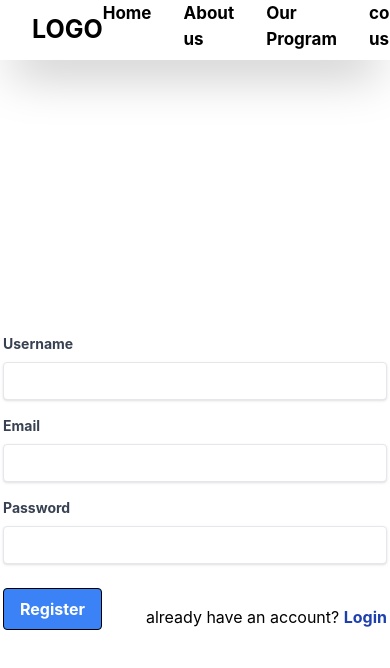
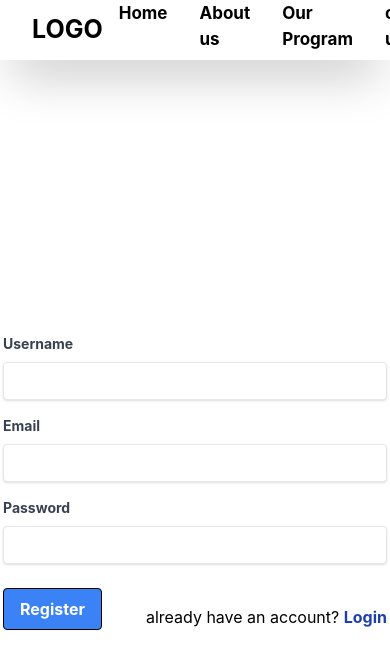
Before and after one commit to tsopsericado/currency_converter_app, a React (Create React App) app: page /register in a window 390 px wide. Shown: the top 668 px of the page. Built offline with nearby package versions, Linux system fonts and the light colour scheme; a web font is replaced by a local one.

Commit message:
working on responsiveness

```diff
--- a/src/atoms/Navbar.jsx
+++ b/src/atoms/Navbar.jsx
@@ -10,7 +10,7 @@
 
   return (
     <div>
-      <div className="flex justify-around h-[60px] shadow-2xl items-center px-8">
+      <div className="flex justify-around gap-4 h-[60px] shadow-2xl items-center px-8">
         <div>
           <a href="/" className=" text-[25px] font-bold">
             LOGO
```
